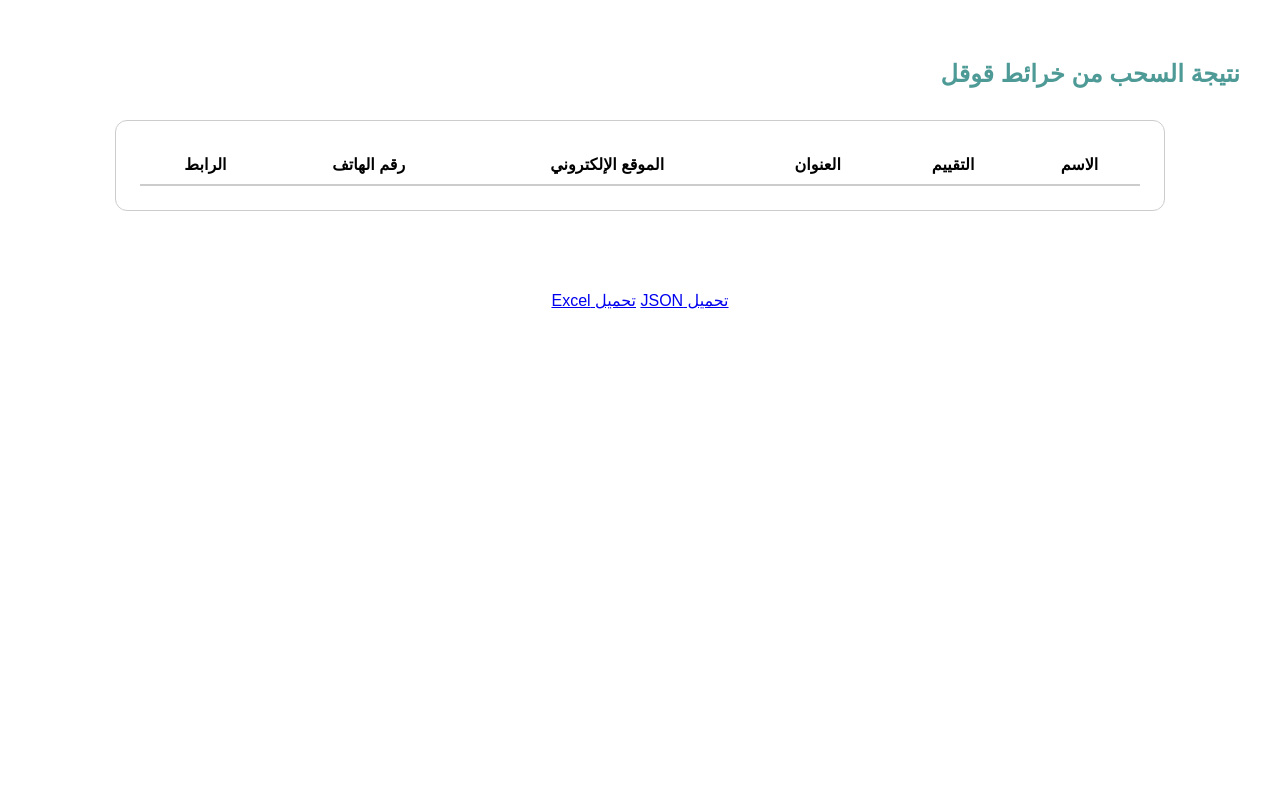
After one commit to whaletaif/Data-Scraping, a Flask app: template Data Scraping/templates/result-maps.html in a window 1280 px wide. The commit adds this page. Run offline with Flask 3, Linux system fonts and the light colour scheme; the template is opened without the code that fills it, so the values that code supplies are empty.

Commit message:
Added output preview

```diff
--- a/Data Scraping/app.py
+++ b/Data Scraping/app.py
@@ -1,4 +1,4 @@
-from flask import Flask, render_template, request, jsonify, send_file
+from flask import Flask, render_template, request, jsonify, send_file, send_from_directory
 from maps import maps_scraper
 from flask_socketio import SocketIO, emit
 import os
@@ -44,7 +44,8 @@ def scrape_maps():
     try:
         # Call scraper
         output_path = maps_scraper(keyword, location, limit, log_callback=log_message, proxy=proxy)
-        return jsonify({"success": True, "filename": output_path})
+        json_file = os.path.basename(output_path["json"])
+        return jsonify({"success": True, "json_file": json_file})
     except Exception as e:
         return jsonify({"success": False, "error": str(e)})
 
@@ -52,6 +53,25 @@ def scrape_maps():
 def log_message(message):
     print(f"Log emitted: {message}")
     socketio.emit('log', {'message': message})
+
+# Result for maps scraper
+@app.route('/result-maps')
+def result_maps():
+    file = request.args.get('file')
+    if not file:
+        return "File parameter is missing", 400
+
+    # Check if the file exists
+    file_path = os.path.join('outputs', file)
+    if not os.path.exists(file_path):
+        return "File not found", 404
+
+    return render_template('result-maps.html', file=file)
+
+# For downloading files
+@app.route('/outputs/<path:filename>')
+def serve_output_file(filename):
+    return send_from_directory('outputs', filename)
 
 # API endpoint for maps scraper
 # curl -X POST http://127.0.0.1:5000/api/scraper-maps ^
--- /dev/null
+++ b/Data Scraping/templates/result-maps.html
@@ -0,0 +1,99 @@
+<body dir="rtl" style="font-family: 'Cairo', sans-serif; background-color: #ffffff;">
+  <section style="padding: 2rem;">
+    <h2 style="color: #4e9a96; text-align: right;">نتيجة السحب من خرائط قوقل</h2>
+
+    <!-- بيانات عامة -->
+    <!-- <div style="background: #ffffff; padding: 1rem; margin: 2rem auto; max-width: 700px; border-radius: 12px;">
+      <div style="border: 2px solid rgb(94, 173, 173); padding: 1rem; border-radius: 12px;">
+        <div style="text-align: right; margin-bottom: 1rem; color: rgb(127, 215, 127);">
+          <strong id="statusMessage">تم الاستخراج بنجاح</strong>
+          <hr style="margin: 1.5rem 0; border-top: 1px solid #ccc;">
+        </div>
+
+        <div style="display: flex; justify-content: space-between; text-align: center;">
+          <div style="flex: 1; padding: 1rem;">
+            <strong>الاستيعاب الكلي</strong><br>
+            <span id="totalCapacity">--</span>
+          </div>
+          <div style="flex: 1; padding: 1rem;">
+            <strong>تاريخ السحب</strong><br>
+            <span id="drawDate">--</span>
+          </div>
+          <div style="flex: 1; padding: 1rem;">
+            <strong>نسبة الاستيعاب</strong><br>
+            <span id="capacityPercentage">--%</span>
+          </div>
+        </div>
+      </div>
+    </div> -->
+
+    <!-- الجدول -->
+    <div style="background: #fff; padding: 1.5rem; margin: 2rem auto; max-width: 1000px; border: 1px solid #ccc; border-radius: 12px;">
+      <table id="data-table" style="width: 100%; border-collapse: collapse; font-size: 16px;">
+        <thead>
+          <tr style="border-bottom: 2px solid #ccc;">
+            <th style="padding: 10px;">الاسم</th>
+            <th style="padding: 10px;">التقييم</th>
+            <th style="padding: 10px;">العنوان</th>
+            <th style="padding: 10px;">الموقع الإلكتروني</th>
+            <th style="padding: 10px;">رقم الهاتف</th>
+            <th style="padding: 10px;">الرابط</th>
+          </tr>
+        </thead>
+        <tbody id="table-body" style="word-wrap: break-word; word-break: break-word; overflow-wrap: break-word;">
+          <!-- الصفوف ستتم إضافتها هنا عبر JavaScript -->
+        </tbody>
+      </table>
+    </div>
+  </section>
+
+  <!-- زر تصدير -->
+  <div style="margin-top: 1rem; text-align: center;">
+    <a id="download-json" href="#" download style="margin-right: 10px;">تحميل JSON</a>
+    <a id="download-excel" href="#" style="margin-left: 10px;">تحميل Excel</a>
+  </div>
+
+  <!-- نافذة التحميل -->
+  <div id="exportModal" style="display: none; position: fixed; bottom: 0; right: 0; left: 0; background: white; border-top: 2px solid #ccc; padding: 1rem; box-shadow: 0 -2px 10px rgba(0,0,0,0.1); max-width: 400px; margin: auto;">
+    <div style="text-align: right;">
+      <button onclick="document.getElementById('exportModal').style.display='none'" style="background: none; border: none; font-size: 18px;">✕</button>
+    </div>
+    <h3 style="color: #147b8a;">تحميل ملف السحب</h3>
+    <label for="file-type">نوع الملف:</label>
+    <select id="file-type" style="width: 100%; padding: 8px; margin: 10px 0;">
+      <option value="csv">CSV</option>
+      <option value="xlsx">Excel</option>
+    </select>
+    <button id="downloadBtn" style="background-color: #147b8a; color: white; border: none; padding: 10px 20px; border-radius: 8px;">تحميل</button>
+  </div>
+
+  <script>
+    document.addEventListener("DOMContentLoaded", async () => {
+      const urlParams = new URLSearchParams(window.location.search);
+      const file = urlParams.get("file");
+
+      // Fetch JSON data
+      const response = await fetch(`/outputs/${file}`);
+      const data = await response.json();
+
+      // Populate table
+      const tableBody = document.getElementById("table-body");
+      data.forEach(item => {
+        const row = document.createElement("tr");
+        row.innerHTML = `
+          <td style="padding: 10px;">${item.name}</td>
+          <td style="padding: 10px;">${item.rating}</td>
+          <td style="padding: 10px;">${item.address}</td>
+          <td style="padding: 10px;">${item.website}</td>
+          <td style="padding: 10px;">${item.phone_number}</td>
+          <td style="padding: 10px;"><a href="${item.link}" target="_blank">${item.link}</a></td>
+        `;
+        tableBody.appendChild(row);
+      });
+
+      // Set download links
+      document.getElementById("download-json").href = `/outputs/${file}`;
+      document.getElementById("download-excel").href = `/outputs/${file.replace('.json', '.xlsx')}`;
+    });
+  </script>
+</body>
```
Also changed, not shown: Data Scraping/maps.py (+13 -4 lines), Data Scraping/static/scraper.css (+12 -1 lines), Data Scraping/static/script.js (+7 -0 lines).
